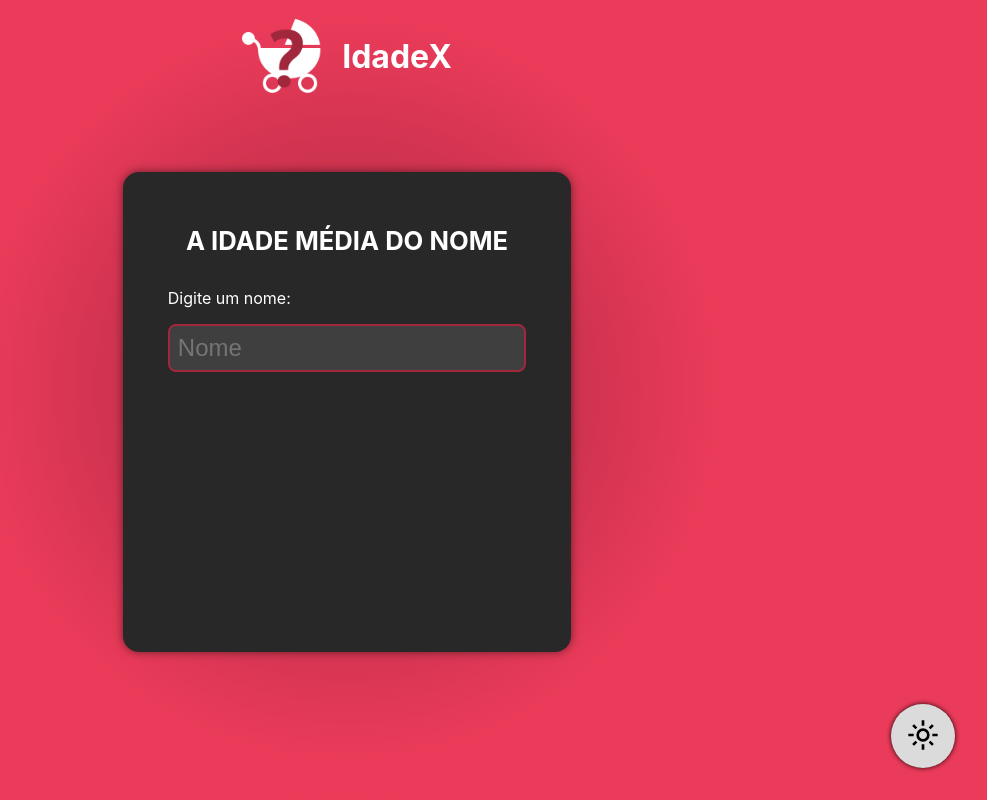
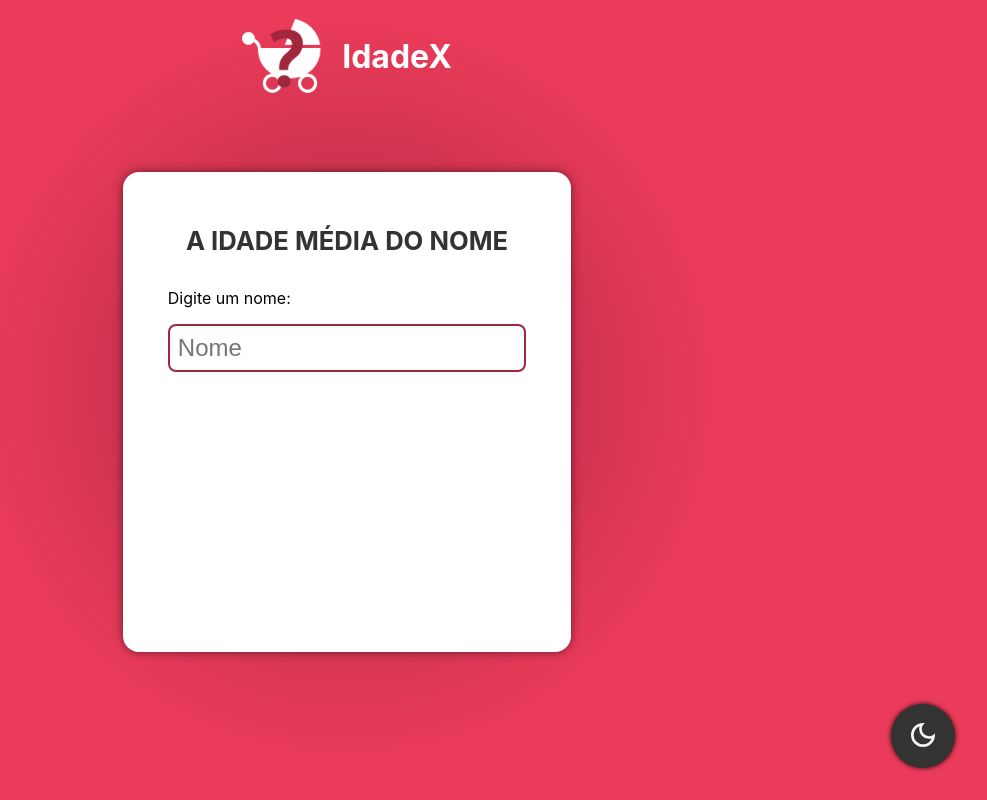
Before and after one commit to bruna-anunciacao/voltera-frontend-test, a SvelteKit app: page / in a window 1280 px wide. Shown: the whole page, without its empty margins (293-1280 px from the left). Built offline with nearby package versions, Linux system fonts and the light colour scheme.

Commit message:
[FIX]: change variable default value

```diff
--- a/src/routes/+page.svelte
+++ b/src/routes/+page.svelte
@@ -5,7 +5,7 @@
 	const { data } = $props();
 	let name = $state(data.name || '');
 	let timeoutId;
-	let darkMode = $state(true);
+	let darkMode = $state(false);
 
 	function searchName() {
 		clearTimeout(timeoutId);
```
